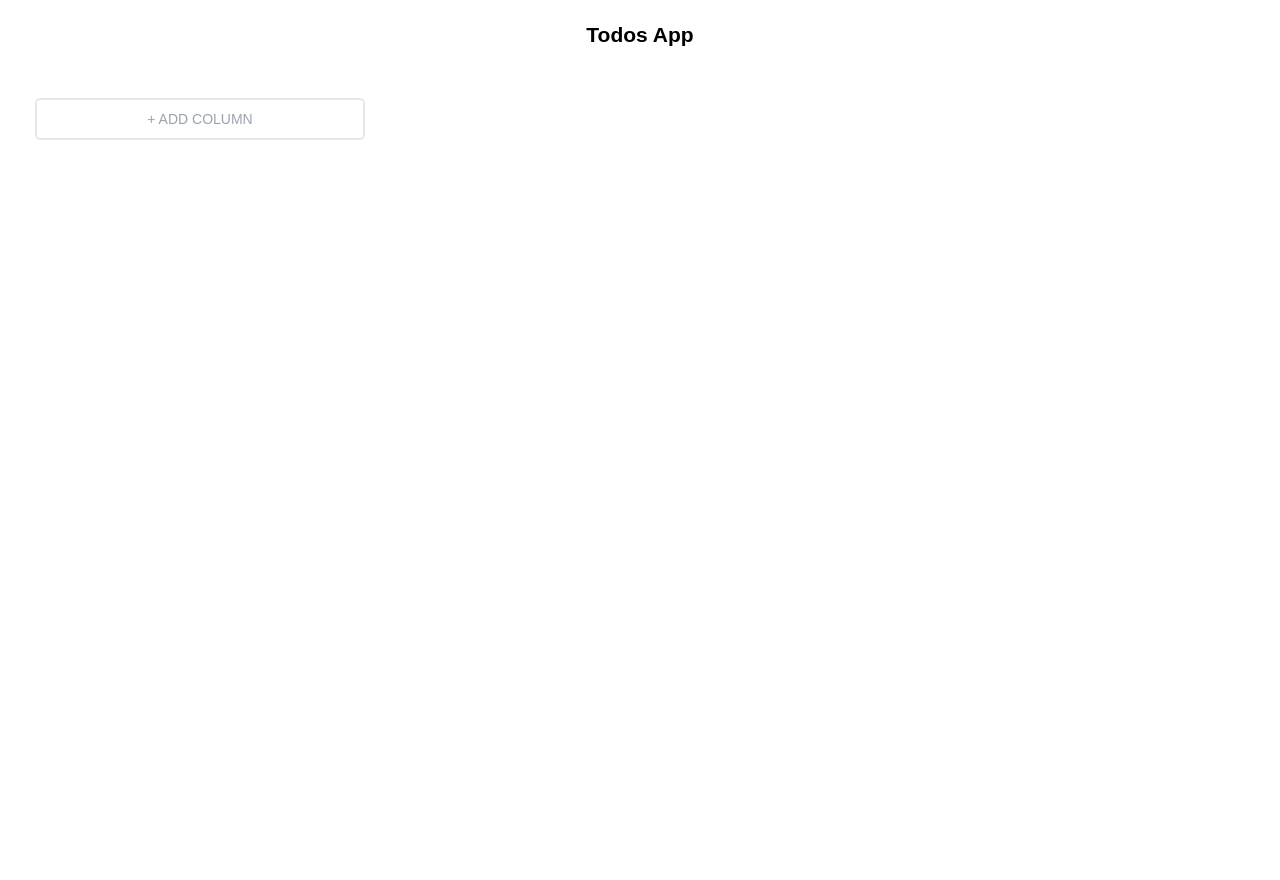
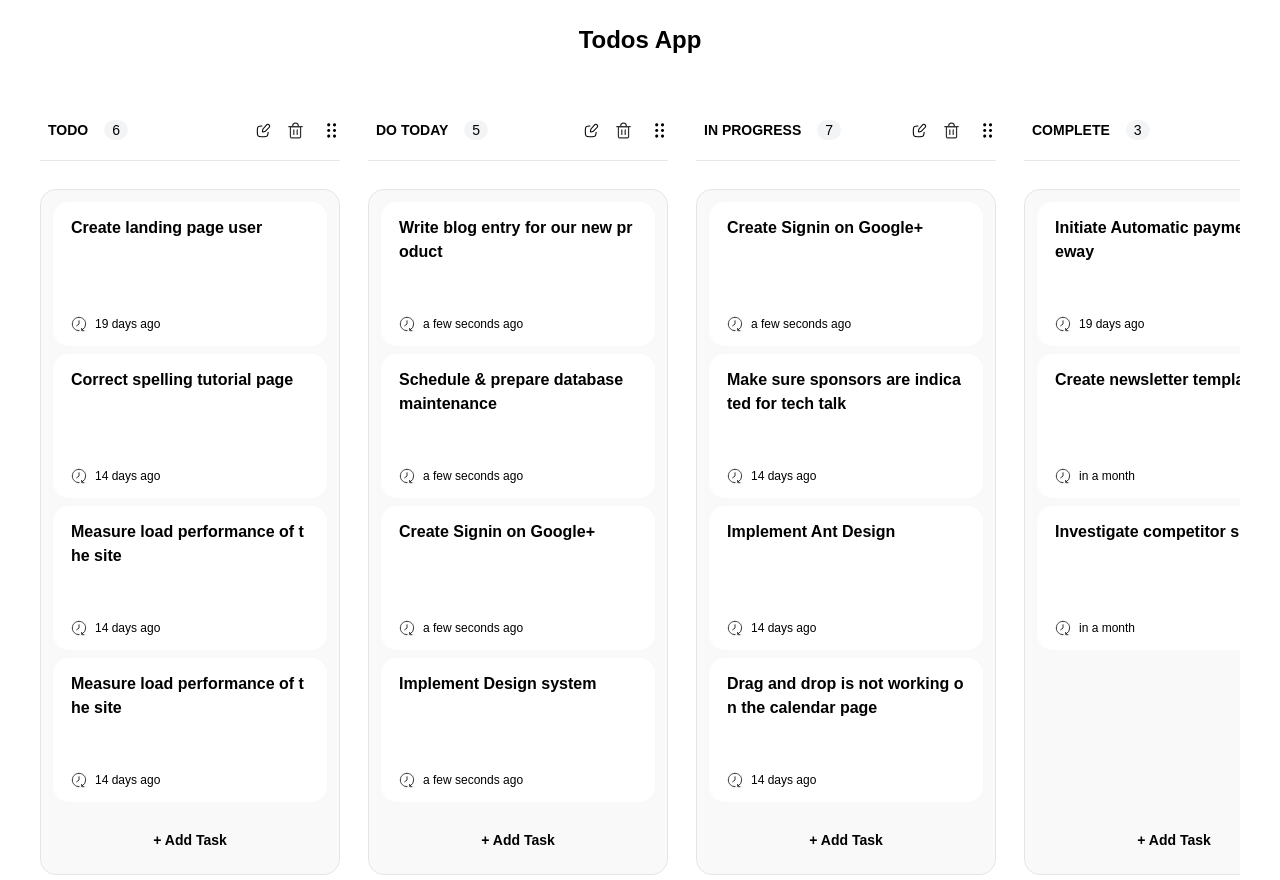
Before and after one commit to fkrmubaroq/todos-app, a Next.js app: page / in a window 1280 px wide. Before the commit the page ends 800 px from the top, so only its background shows below. Built offline with nearby package versions, Linux system fonts and the light colour scheme; a web font is replaced by a local one.

Commit message:
fix: disable scroll height & init data task and column

```diff
--- a/components/Card.tsx
+++ b/components/Card.tsx
@@ -1,6 +1,6 @@
 import { TCard } from "@/types";
 import cn from "classnames";
-import React, { useRef, useState } from "react";
+import { useEffect, useRef, useState } from "react";
 import { PencilSquareIcon, TimeIcon, TrashIcon } from "./Icons";
 import { useSortable } from "@dnd-kit/sortable";
 import { CSS } from "@dnd-kit/utilities";
@@ -39,6 +39,11 @@ export default function Card({
       },
     },
   });
+
+  useEffect(() => {
+    if (!editable) return;
+    textareaRef.current?.select();
+  }, [editable]);
   const textareaRef = useRef<HTMLTextAreaElement>(null);
 
   const style = {
--- a/components/Column.tsx
+++ b/components/Column.tsx
@@ -1,9 +1,8 @@
 import { TCard, TColumn } from "@/types";
-import { SortableContext, useSortable, verticalListSortingStrategy } from "@dnd-kit/sortable";
+import { useSortable } from "@dnd-kit/sortable";
 import cn from "classnames";
-import React, { useEffect, useMemo, useRef, useState } from "react";
+import React, { useEffect, useRef, useState } from "react";
 import { CSS } from "@dnd-kit/utilities";
-import Card from "./Card";
 import { DragIndicatorIcon, PencilSquareIcon, TrashIcon } from "./Icons";
 
 type TContainerProps = React.ComponentPropsWithoutRef<"div"> &
@@ -28,6 +27,7 @@ export default function Column({
 }: TContainerProps) {
   const [dropdown, setDropdown] = useState<boolean>(false);
   const [editable, setEditable] = useState<boolean>(false);
+
   const {
     isDragging,
     setNodeRef,
@@ -58,7 +58,7 @@ export default function Column({
         {...listeners}
         {...attributes}
         className={cn(
-          "bg-grey p-2 border-2 border-dashed shrink-0 rounded-md w-[300px] h-[calc(100vh-100px)]",
+          "bg-grey p-2 border-2 border-dashed shrink-0 rounded-md w-[300px] h-[calc(100vh-180px)]",
           className
         )}
       ></div>
@@ -123,7 +123,7 @@ export default function Column({
       >
         <div>
           <div
-            className={cn("flex flex-col gap-y-2 z-10 h-[600px] overflow-auto")}
+            className={cn("flex flex-col gap-y-2 z-10 h-[37.5rem] overflow-auto")}
           >
             {children ? children : <></>}
           </div>
@@ -157,6 +157,7 @@ function Title({
   useEffect(() => {
     if (!inputRef || !editable) return;
     inputRef.current?.focus();
+    inputRef.current?.select();
   }, [editable]);
 
   return (
--- a/pages/index.tsx
+++ b/pages/index.tsx
@@ -1,17 +1,13 @@
 import { NextPage } from "next";
 import Head from "next/head";
 import { useCallback, useMemo, useState } from "react";
-import cn from "classnames";
 import { DndContext, DragEndEvent, DragOverEvent, DragOverlay, DragStartEvent, PointerSensor, TouchSensor, useSensor, useSensors } from "@dnd-kit/core";
 import { SortableContext, arrayMove, horizontalListSortingStrategy, verticalListSortingStrategy } from "@dnd-kit/sortable";
 import { TCard, TColumn } from "@/types";
 import Column from "@/components/Column";
-import ButtonAdd from "@/components/ButtonAdd";
 import { generateID } from "@/utils";
-import { createPortal } from "react-dom";
 import dynamic from "next/dynamic";
 import Card from "@/components/Card";
-import { TrashIcon } from "@/components/Icons";
 
 
 type TContainer = {
@@ -26,11 +22,167 @@ const Portal = dynamic(
   }
 );
 
+const generateId = [generateID(), generateID(), generateID(), generateID()];
+const initColumn = [
+  {
+    id: generateId[0],
+    title: "TODO"
+  },
+  {
+    id: generateId[1],
+    title: "DO TODAY"
+  },
+  {
+    id: generateId[2],
+    title: "IN PROGRESS"
+  },
+  {
+    id: generateId[3],
+    title: "COMPLETE"
+  },
+];
+
+const initTasks = [
+  // TODO
+  {
+    columnId: generateId[0],
+    id: generateID(),
+    title: "Create landing page user",
+    createdAt: new Date("2023-09-15").toString(),
+  },
+  {
+    columnId: generateId[0],
+    id: generateID(),
+    title: "Correct spelling tutorial page",
+    createdAt: new Date("2023-09-10").toString(),
+  },
+  {
+    columnId: generateId[0],
+    id: generateID(),
+    title: "Measure load performance of the site",
+    createdAt: new Date("2023-09-10").toString(),
+  },
+  {
+    columnId: generateId[0],
+    id: generateID(),
+    title: "Measure load performance of the site",
+    createdAt: new Date("2023-09-10").toString(),
+  },
+  {
+    columnId: generateId[0],
+    id: generateID(),
+    title: "Create documentation SEO for all developer",
+    createdAt: new Date("2023-09-10").toString(),
+  },
+  {
+    columnId: generateId[0],
+    id: generateID(),
+    title: "Use SASS for stylesheet",
+    createdAt: new Date("2023-09-10").toString(),
+  },
+  // DO TODAY
+  {
+    columnId: generateId[1],
+    id: generateID(),
+    title: "Write blog entry for our new product",
+    createdAt: new Date().toString(),
+  },
+  {
+    columnId: generateId[1],
+    id: generateID(),
+    title: "Schedule & prepare database maintenance",
+    createdAt: new Date().toString(),
+  },
+  {
+    columnId: generateId[1],
+    id: generateID(),
+    title: "Create Signin on Google+",
+    createdAt: new Date().toString(),
+  },
+  {
+    columnId: generateId[1],
+    id: generateID(),
+    title: "Implement Design system",
+    createdAt: new Date().toString(),
+  },
+  {
+    columnId: generateId[1],
+    id: generateID(),
+    title: "Encahnce API capabilities",
+    createdAt: new Date().toString(),
+  },
+
+  // IN PROGRESS
+  {
+    columnId: generateId[2],
+    id: generateID(),
+    title: "Create Signin on Google+",
+    createdAt: new Date().toString(),
+  },
+  {
+    columnId: generateId[2],
+    id: generateID(),
+    title: "Make sure sponsors are indicated for tech talk",
+    createdAt: new Date("2023-09-10").toString(),
+  },
+  {
+    columnId: generateId[2],
+    id: generateID(),
+    title: "Implement Ant Design",
+    createdAt: new Date("2023-09-10").toString(),
+  },
+  {
+    columnId: generateId[2],
+    id: generateID(),
+    title: "Drag and drop is not working on the calendar page",
+    createdAt: new Date("2023-09-10").toString(),
+  },
+  {
+    columnId: generateId[2],
+    id: generateID(),
+    title: "Document the service API",
+    createdAt: new Date("2023-09-09").toString(),
+  },
+  {
+    columnId: generateId[2],
+    id: generateID(),
+    title: "Allow User to upload avatar",
+    createdAt: new Date("2023-09-09").toString(),
+  },
+  {
+    columnId: generateId[2],
+    id: generateID(),
+    title: "Automated Tests",
+    createdAt: new Date("2023-09-09").toString(),
+  },
+
+  // COMPLETE
+  {
+    columnId: generateId[3],
+    id: generateID(),
+    title: "Initiate Automatic payment gateway  ",
+    createdAt: new Date("2023-09-15").toString(),
+  },
+  {
+    columnId: generateId[3],
+    id: generateID(),
+    title: "Create newsletter template",
+    createdAt: new Date("2023-08-01").toString(),
+  },
+  {
+    columnId: generateId[3],
+    id: generateID(),
+    title: "Investigate competitor site",
+    createdAt: new Date("2023-08-01").toString(),
+  },
+];
+
+
 const Index: NextPage = () => {
-  const [columns, setColumns] = useState<TColumn[]>([]);
+  const [columns, setColumns] = useState<TColumn[]>(initColumn);
   const [activeColumn, setActiveColumn] = useState<TColumn | null>(null);
   const [activeTask, setActiveTask] = useState<TCard | null >(null);
-  const [tasks, setTasks] = useState<({ columnId: string } & TCard)[]>([]);
+  const [tasks, setTasks] = useState<({ columnId: string } & TCard)[]>(initTasks);
   const itemsId = useMemo(() => columns.map(column => column.id), [columns]);
   const taskIds = useMemo(() => tasks.map((task) => task.id), [tasks]);
 
--- a/styles/index.scss
+++ b/styles/index.scss
@@ -6,14 +6,18 @@
 
 html, body{
   font-family: 'Noto Sans', sans-serif;
-  font-size: 14px;
-  position: fixed;
+  font-size: 16px;
   width: 100%;
   top:0;
   right:0;
   left:0;
   bottom:0;
-  overflow: hidden;
+
+  @media (max-height:700px) {
+    html,body {
+      font-size: 14px;
+    }
+  }
 }
 
 .hover-icon-white:hover{
```
